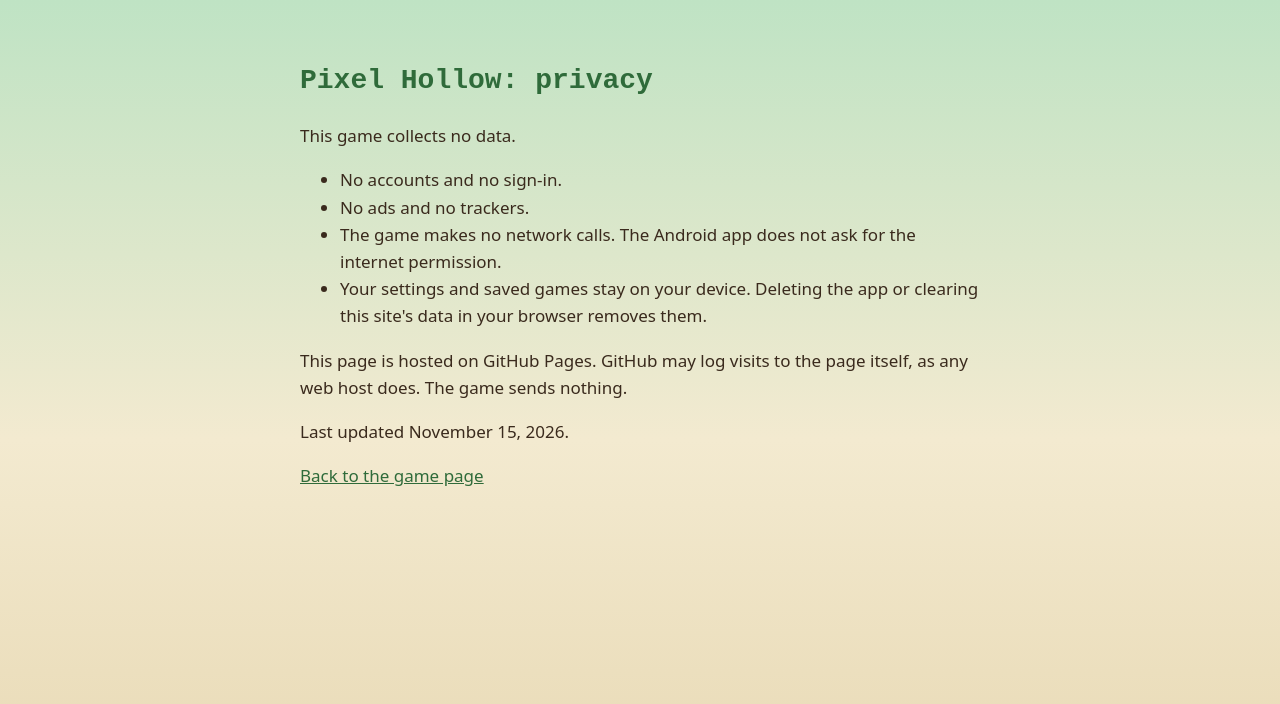
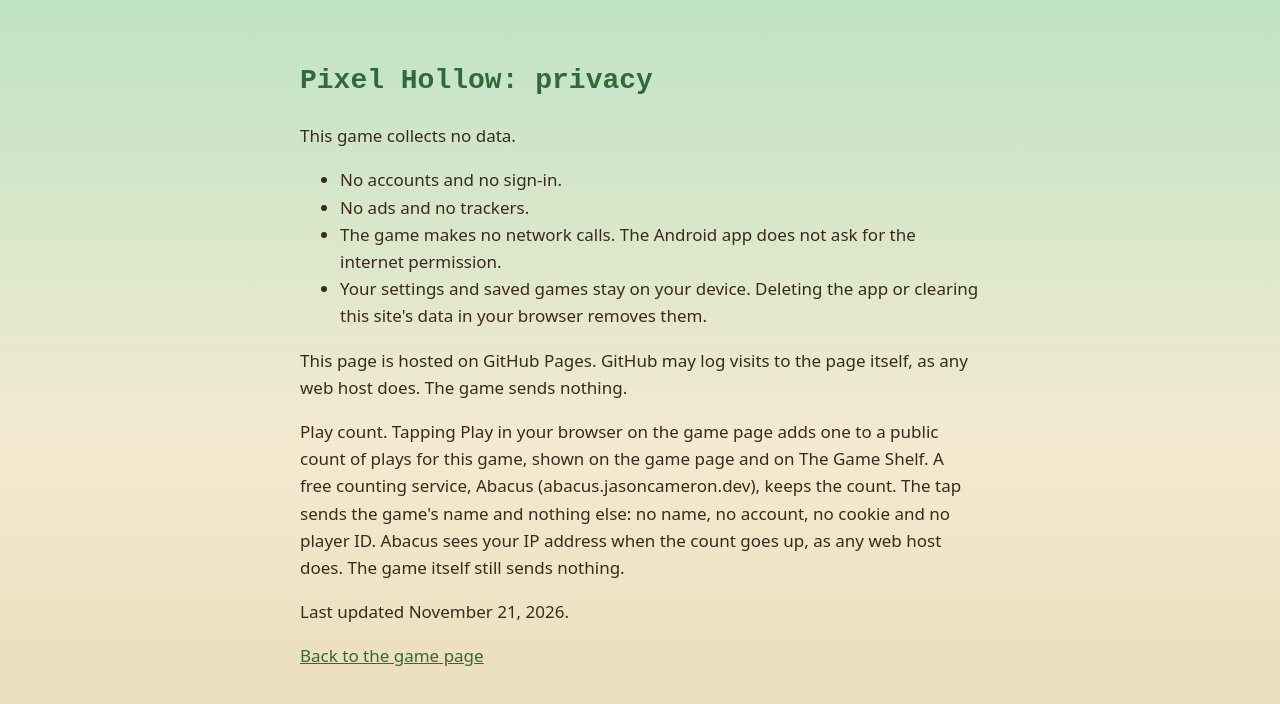
Before and after one commit to bclark10121-cloud/pixel-hollow, a plain HTML site: page docs/privacy.html in a window 1280 px wide. Drawn offline with Linux system fonts and the light colour scheme.

Commit message:
Game page: play count from the Play in your browser button
BC, 2026-11-21: a shared play count on every game page and The Game
Shelf. The page loads /plays.js from The Game Shelf. A tap on Play in
your browser adds one at Abacus. The game itself sends nothing (G6.13).
Privacy page says so.

Co-Authored-By: Claude Fable 5.2 <noreply@anthropic.com>
Claude-Session: https://claude.ai/code/session_0117TTYBQNYDTkQkEZuBANWC

```diff
--- a/docs/privacy.html
+++ b/docs/privacy.html
@@ -13,6 +13,7 @@ main{max-width:680px;margin:0 auto;padding:40px 20px}h1{font-size:28px;color:#2f
 <li>Your settings and saved games stay on your device. Deleting the app or clearing this site's data in your browser removes them.</li>
 </ul>
 <p>This page is hosted on GitHub Pages. GitHub may log visits to the page itself, as any web host does. The game sends nothing.</p>
-<p>Last updated November 15, 2026.</p>
+<p>Play count. Tapping Play in your browser on the game page adds one to a public count of plays for this game, shown on the game page and on The Game Shelf. A free counting service, Abacus (abacus.jasoncameron.dev), keeps the count. The tap sends the game's name and nothing else: no name, no account, no cookie and no player ID. Abacus sees your IP address when the count goes up, as any web host does. The game itself still sends nothing.</p>
+<p>Last updated November 21, 2026.</p>
 <p><a href="./">Back to the game page</a></p>
 </main></body></html>
```
Also changed, not shown: docs/index.html (+1 -1 lines).
